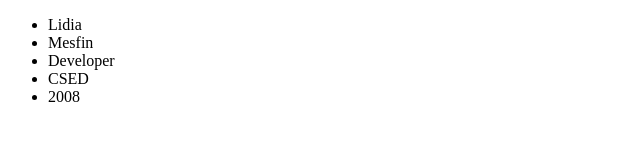
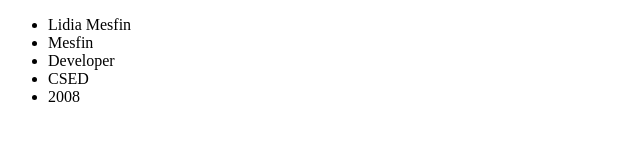
Before and after one commit to Lidu4git/gitTutorial, a plain HTML site: page index.html in a window 1280 px wide. Shown: the full height of the page, 0-640 px from the left. Drawn offline with Linux system fonts and the light colour scheme.

Commit message:
added index.html

```diff
--- a/index.html
+++ b/index.html
@@ -6,7 +6,7 @@
 <body>
  		<ul>
 
-         	<li>Lidia</li>
+         	<li>Lidia Mesfin</li>
  			<li>Mesfin</li>
  			<li>Developer</li>
  			<li>CSED</li>
```
